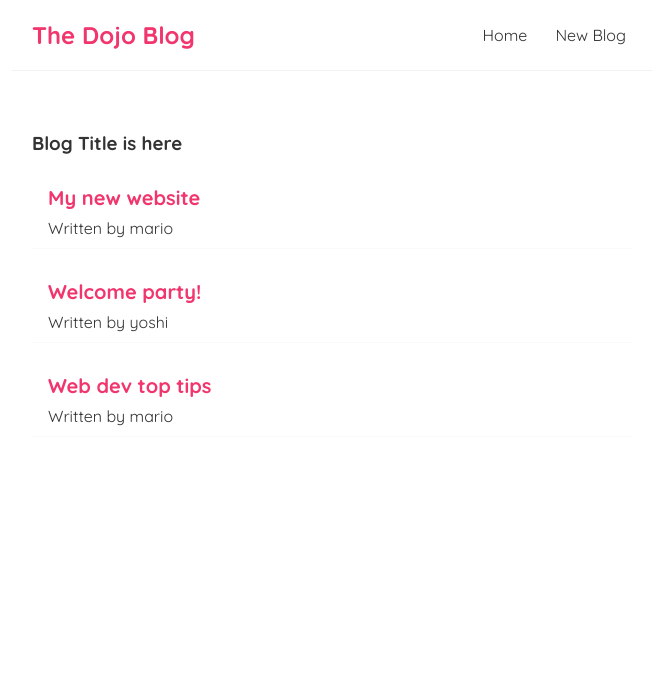
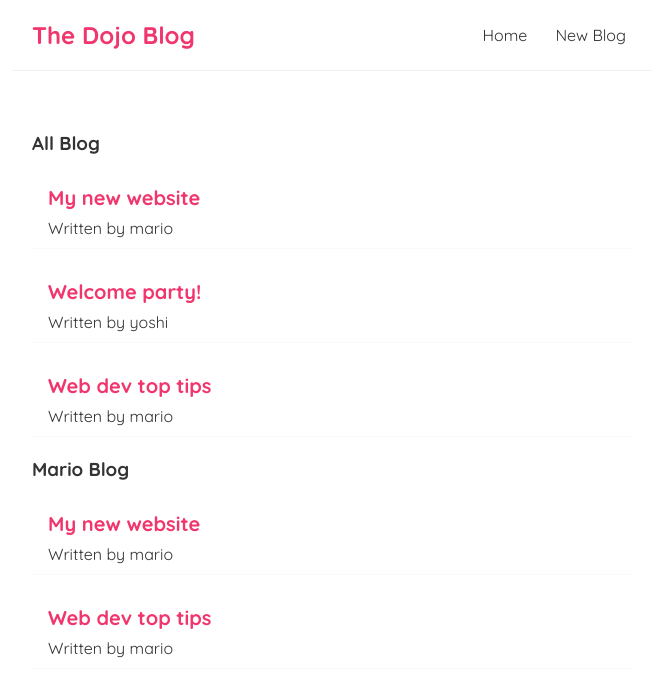
Before and after one commit to Erfanhosseini98/learn-react, a React (Vite) app: page / in a window 1280 px wide. Shown: the top 696 px of the page, without its empty margins (308-964 px from the left). Built offline with nearby package versions, Linux system fonts and the light colour scheme.

Commit message:
Implemented BlogList component with filter method in prop to display blogs by Mario author

```diff
--- a/src/Home.jsx
+++ b/src/Home.jsx
@@ -13,7 +13,8 @@
     return (
         <>
             <div className="home">
-                <BlogList blogs={blogs} title="Blog Title is here"/>
+                <BlogList blogs={blogs} title="All Blog"/>
+                <BlogList blogs={blogs.filter((blog) => blog.author === 'mario')} title="Mario Blog"/>
             </div>
         </>
     )
```
